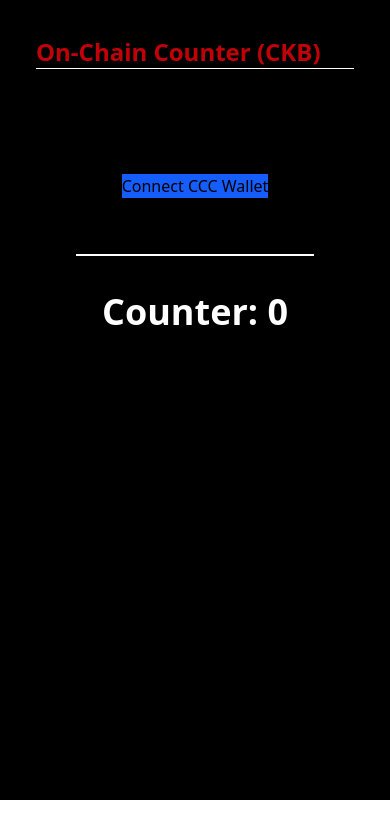
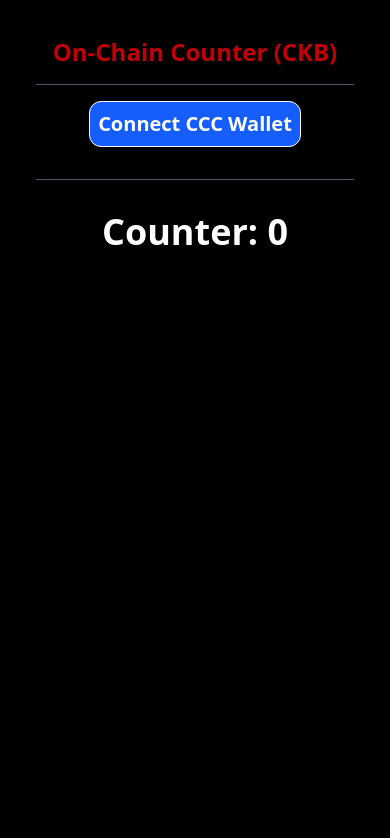
Before and after one commit to aruntech91/on-chain-counter, a React (Vite) app in the folder frontend/: page / in a window 390 px wide. Shown: the top 838 px of the page. Built offline with nearby package versions, Linux system fonts and the light colour scheme.

Commit message:
Add mobile detection for CCC wallet

```diff
--- a/frontend/src/App.jsx
+++ b/frontend/src/App.jsx
@@ -3,8 +3,9 @@ import { connectWallet } from "./wallet/connectCCC";
 import { readCounter } from "./blockchain/readCounter";
 import { incrementCounterOnChain } from "./blockchain/onChainIncrement";
 import "./index.css";
+
+// ✅ Detect mobile once
 const isMobile = /Android|iPhone|iPad|iPod/i.test(navigator.userAgent);
-
 
 function App() {
   const [address, setAddress] = useState(null);
@@ -13,7 +14,10 @@ function App() {
   const [connecting, setConnecting] = useState(false);
   const [incrementing, setIncrementing] = useState(false);
 
+  /* 🔗 CONNECT WALLET (DESKTOP ONLY) */
   const handleConnect = async () => {
+    if (isMobile) return; // ✅ HARD STOP FOR MOBILE
+
     setConnecting(true);
     try {
       const addr = await connectWallet();
@@ -24,17 +28,16 @@ function App() {
       setCount(value);
       setInitialized(true);
     } catch (err) {
+      console.error(err);
       alert("Wallet connection failed");
     } finally {
       setConnecting(false);
     }
   };
 
+  /* ➕ INCREMENT COUNTER */
   const handleIncrement = async () => {
-    if (!address) {
-      alert("Connect wallet first");
-      return;
-    }
+    if (!address) return;
 
     setIncrementing(true);
     try {
@@ -43,6 +46,7 @@ function App() {
       setCount(updatedValue);
       alert("Counter incremented on-chain!");
     } catch (err) {
+      console.error(err);
       alert("Increment failed");
     } finally {
       setIncrementing(false);
@@ -50,42 +54,59 @@ function App() {
   };
 
   return (
+    <div className="p-9 bg-black min-h-screen text-center">
+      <h1 className="font-bold text-2xl text-red-700">
+        On-Chain Counter (CKB)
+      </h1>
 
-    <div className="p-9 bg-black h-200 ">
-      <h1 className=" font-bold text-2xl text-red-700 ">On-Chain Counter (CKB)</h1>
+      <hr className="my-4 border-gray-600" />
 
-      <hr className="text-white" /><hr />
+      {/* 📱 MOBILE WARNING */}
+      {isMobile && (
+        <div className="bg-yellow-900 text-yellow-300 p-3 rounded-lg mb-6">
+          ⚠️ CCC Wallet is <b>not supported on mobile browsers</b>.<br />
+          Please open this site on <b>Desktop Chrome</b> with CCC Wallet installed.
+        </div>
+      )}
 
-     <div className="mt-26 text-center">
+      {/* 🔘 CONNECT BUTTON */}
       {!address ? (
         <button
-  disabled={isMobile}
-  className={`${
+          onClick={handleConnect}
+          disabled={connecting || isMobile}
+          className={`border rounded-xl p-2 font-semibold text-xl text-white
+            ${
               isMobile
-      ? "bg-gray-500 cursor-not-allowed"
+                ? "bg-gray-600 cursor-not-allowed"
                 : "bg-blue-600 hover:bg-blue-700"
             }`}
         >
-  Connect CCC Wallet
+          {connecting ? "Connecting..." : "Connect CCC Wallet"}
         </button>
+      ) : (
+        <div className="mt-4 border-2 rounded-xl p-3 text-green-400 break-all">
+          <strong>Wallet Connected:</strong>
+          <div className="text-sm mt-1">{address}</div>
+        </div>
+      )}
 
-      ) : (
-        <span className="rounded-2xl p-2 border-2 text-green-800">
-          <strong>Wallet Connected:</strong>
+      <hr className="my-8 border-gray-600" />
 
-          <small className="text-xl font-semibold text-white"> {address}</small>
-        </span>
-      )}
-<hr className="text-white mt-14 md:ml-60 ml-10 md:mr-60 mr-10" /><hr className="text-white md:ml-60 ml-10 md:mr-60 mr-10" />
+      {/* 🔢 COUNTER */}
+      <h2 className="text-white font-semibold text-4xl">
+        Counter: {count}
+      </h2>
 
-      <h2 className="text-white mt-9 font-semibold text-4xl">Counter: {count}</h2>
-
+      {/* ➕ INCREMENT BUTTON */}
       {address && initialized && (
-        <button className="border-amber-50 border-2 rounded-xl p-1 bg-green-600 hover:bg-green-800 font-semibold mt-5 text-black" onClick={handleIncrement} disabled={incrementing}>
+        <button
+          onClick={handleIncrement}
+          disabled={incrementing}
+          className="mt-6 border-2 rounded-xl p-2 bg-green-600 hover:bg-green-800 font-semibold text-black"
+        >
           {incrementing ? "Processing..." : "Increment Counter"}
         </button>
       )}
-      </div>
     </div>
   );
 }
```
Lines whose indentation alone changed are shown as unchanged.
